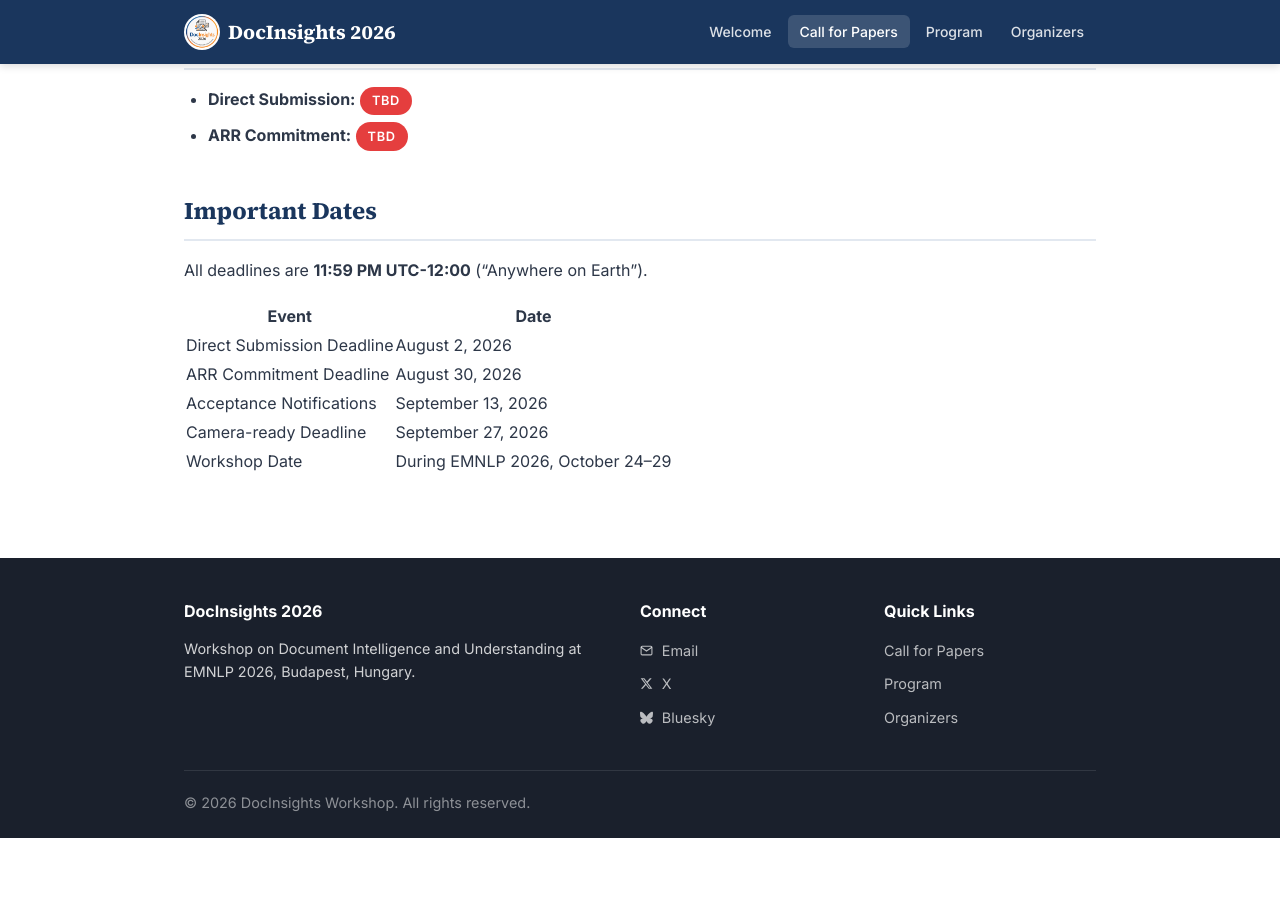
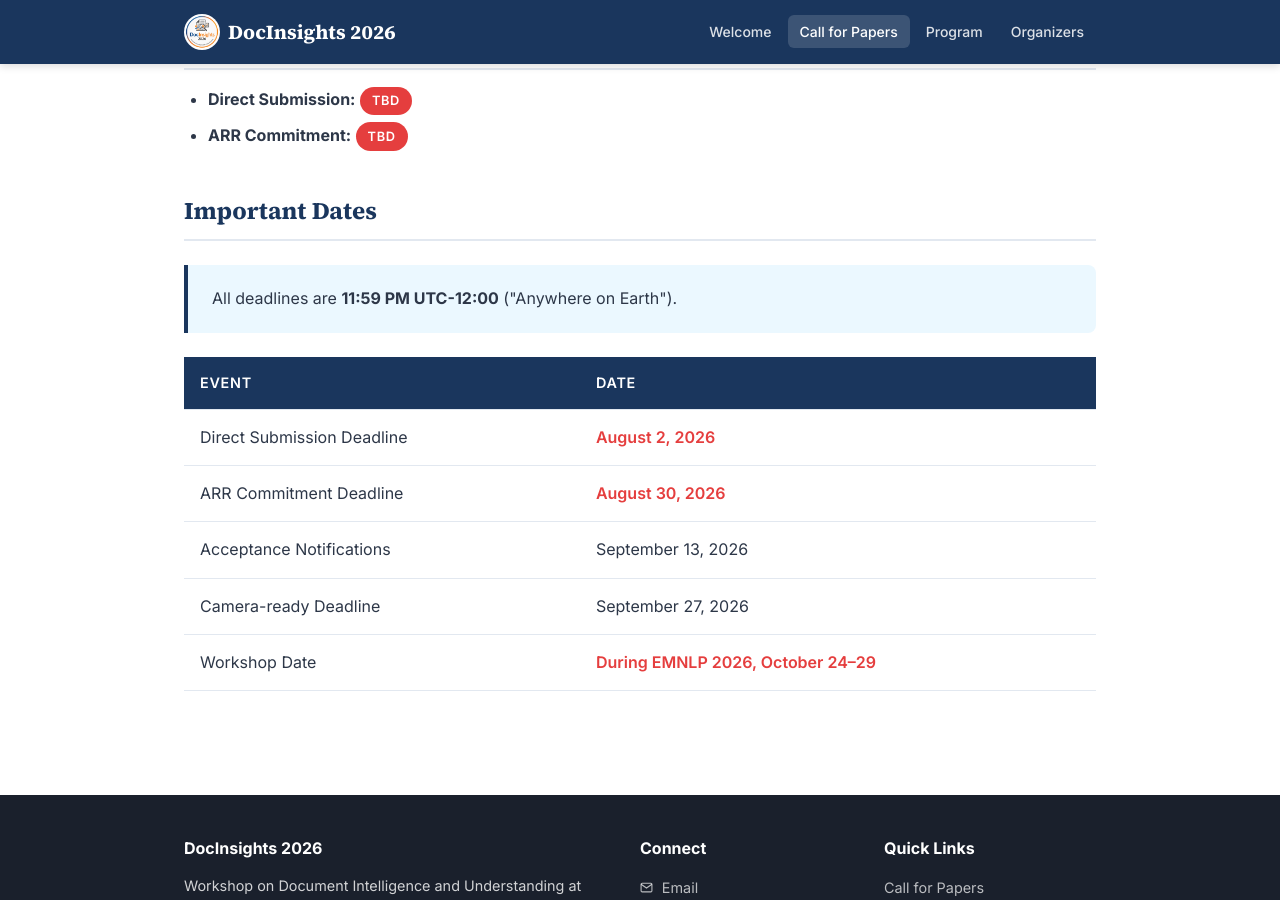
Before and after one commit to docinsights-workshop/docinsights-2026, a Jekyll site: the page built from call-for-papers.md, in a window 1280 px wide and 900 px high, scrolled down 2332 px. Built offline with Jekyll 4.4.1, drawn with Linux system fonts in a browser that asks for light colours; before the commit the page ends 3170 px from its top, so only the background shows below that.

Commit message:
Style important dates table on CFP page

```diff
--- a/call-for-papers.md
+++ b/call-for-papers.md
@@ -71,12 +71,19 @@ ARR-committed papers must still satisfy the workshop's formatting, anonymization
 
 ## Important Dates
 
-All deadlines are **11:59 PM UTC-12:00** ("Anywhere on Earth").
+<div class="highlight-box">
+All deadlines are <strong>11:59 PM UTC-12:00</strong> ("Anywhere on Earth").
+</div>
 
-| Event | Date |
-|-------|------|
-| Direct Submission Deadline | August 2, 2026 |
-| ARR Commitment Deadline | August 30, 2026 |
-| Acceptance Notifications | September 13, 2026 |
-| Camera-ready Deadline | September 27, 2026 |
-| Workshop Date | During EMNLP 2026, October 24--29 |
+<table class="dates-table">
+  <thead>
+    <tr><th>Event</th><th>Date</th></tr>
+  </thead>
+  <tbody>
+    <tr><td>Direct Submission Deadline</td><td class="date-highlight">August 2, 2026</td></tr>
+    <tr><td>ARR Commitment Deadline</td><td class="date-highlight">August 30, 2026</td></tr>
+    <tr><td>Acceptance Notifications</td><td>September 13, 2026</td></tr>
+    <tr><td>Camera-ready Deadline</td><td>September 27, 2026</td></tr>
+    <tr><td>Workshop Date</td><td class="date-highlight">During EMNLP 2026, October 24&ndash;29</td></tr>
+  </tbody>
+</table>
```
